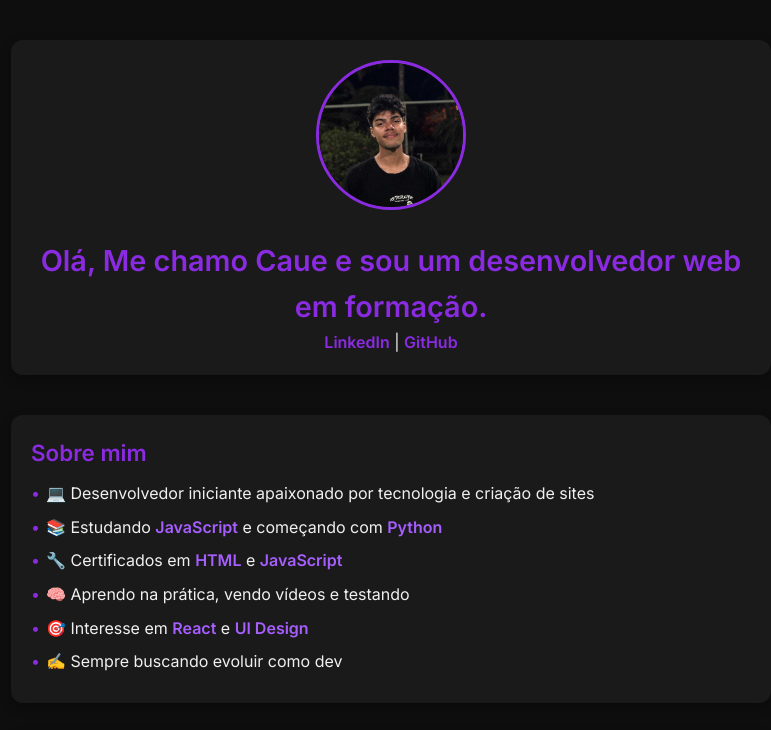
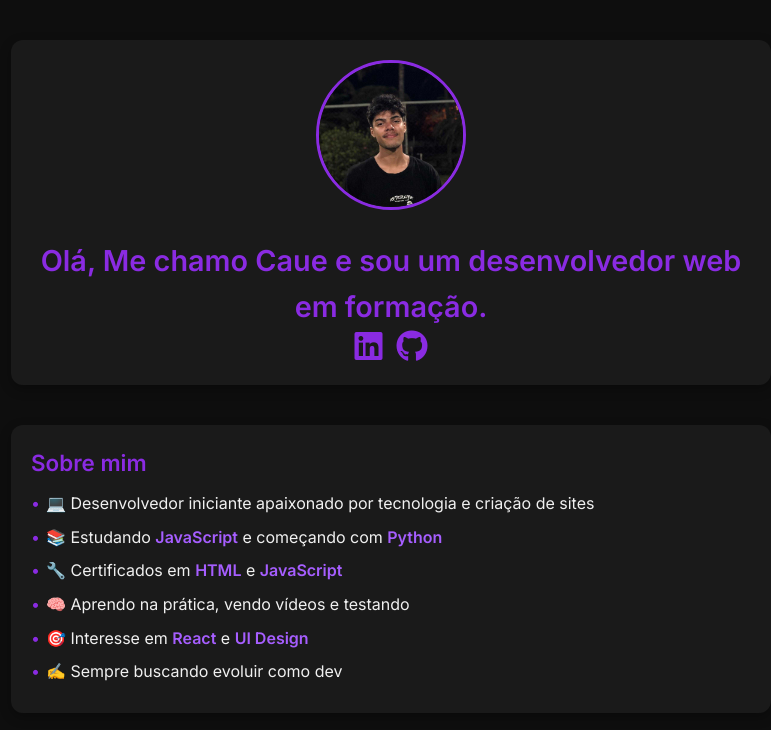
Before and after one commit to gust2vo/Implementacao_quinta, a plain HTML site: page index.html in a window 1280 px wide. Shown: the top 730 px of the page, without its empty margins (249-1020 px from the left). Drawn offline with Linux system fonts and the light colour scheme.

Commit message:
Colocando icones

```diff
--- a/index.html
+++ b/index.html
@@ -6,6 +6,7 @@
   <meta name="viewport" content="width=device-width, initial-scale=1.0" />
   <link rel="stylesheet" href="style.css" />
   <link href="https://fonts.googleapis.com/css2?family=Inter:wght@400;600&display=swap" rel="stylesheet">
+  <script src="https://kit.fontawesome.com/a076d05399.js" crossorigin="anonymous"></script>
   <title>Portifolio</title>
 </head>
 
@@ -15,8 +16,12 @@
       <img src="Imagens/foto2.jpg" alt="foto de perfil" class="foto" />
       <h1>Olá, Me chamo Caue e sou um desenvolvedor web em formação.</h1>
       <p>
-        <a href="https://www.linkedin.com/in/cau%C3%AA-a-a64282248" target="_blank" class="link">LinkedIn</a> |
-        <a href="https://github.com/caue099" target="_blank" class="link">GitHub</a>
+        <a href="https://www.linkedin.com/in/cau%C3%AA-a-a64282248" target="_blank" class="link">
+          <i class="fab fa-linkedin fa-2x"></i>
+        </a>
+        <a href="https://github.com/caue099" target="_blank" class="link" style="margin-left: 10px;">
+          <i class="fab fa-github fa-2x"></i>
+        </a>
       </p>
     </header>
 
```
Also changed, not shown: 1 other file.
